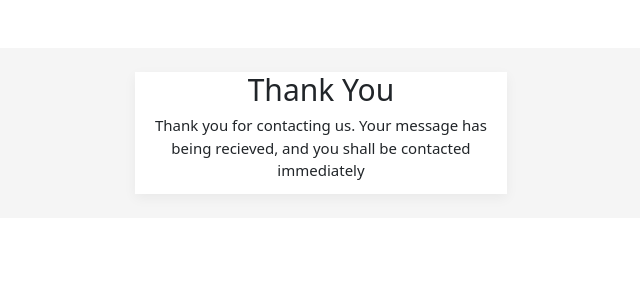
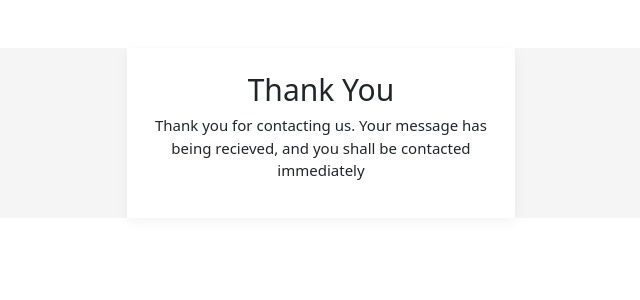
Before and after one commit to AudiHazael/hazaeldevs-portfolio, a React (Vite) app: page /thank-you in a window 1280 px wide. Shown: the top 300 px of the page, without its empty margins (319-959 px from the left). Built offline with nearby package versions, Linux system fonts and the light colour scheme.

Commit message:
SCSS Corrections

```diff
--- a/src/styles/styles.scss
+++ b/src/styles/styles.scss
@@ -151,10 +151,10 @@ footer {
 // thank-you page
 .thanks {
   margin-top: 4rem;
-  padding: 2rem;
-  height: 45%;
   background-color: #f5f5f5;
   .content {
+    height: 45%;
+    padding: 2rem;
     background-color: #ffffff;
     box-shadow: 0 4px 12px rgba(0, 0, 0, 0.05);
     text-align: center;
@@ -164,11 +164,11 @@ footer {
 // Error Page
 .error {
   margin-top: 4rem;
-  padding: 2rem;
-  height: 45%;
   background-color: #f5f5f5;
   .content {
     background-color: #ffffff;
+    padding: 2rem;
+    height: 45%;
     box-shadow: 0 4px 12px rgba(0, 0, 0, 0.05);
     text-align: center;
   }
```
